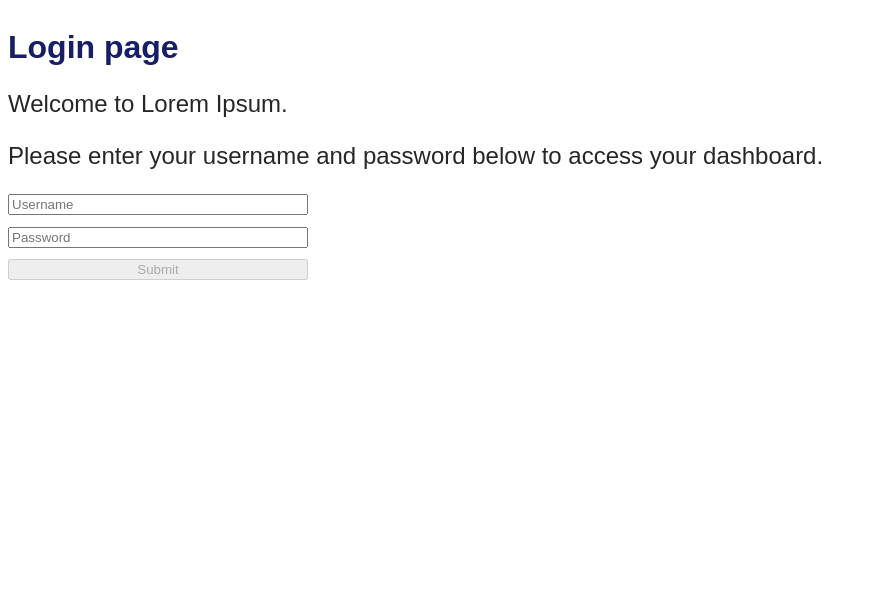
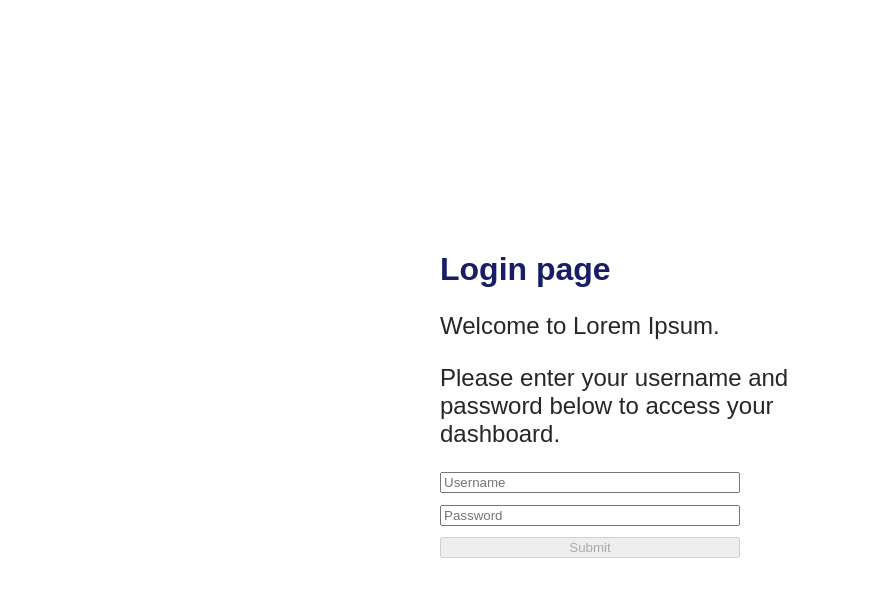
Before and after one commit to campbellgoe/app, a React (Create React App) app: page /login in a window 1280 px wide. Shown: the top 596 px of the page, without its empty margins (0-876 px from the left). Built offline with nearby package versions, Linux system fonts and the light colour scheme.

Commit message:
styling: center login page

```diff
--- a/src/pages/Dashboard/Dashboard.module.scss
+++ b/src/pages/Dashboard/Dashboard.module.scss
@@ -1,12 +1,12 @@
 .container {
   width: 1000px;
   max-width: 100vw;
+  padding: 0.5rem;
   // center children
   position: absolute;
   left: 50%;
   top:50%;
   transform: translate(-50%, -50%);
-  padding: 0.5rem;
 }
 
 .dataColumns {
--- a/src/pages/Login/Login.module.scss
+++ b/src/pages/Login/Login.module.scss
@@ -1,5 +1,14 @@
 .container {
   padding: 0.5rem;
+  // center children
+  position: absolute;
+  left: 50%;
+  top:50%;
+  transform: translate(-50%, -50%);
+
+  p {
+    max-width: 400px;
+  }
 }
 
 .loginForm {
--- a/src/pages/Login/Login.tsx
+++ b/src/pages/Login/Login.tsx
@@ -9,7 +9,6 @@
   render(){
     return (
       <div className={styles.container}>
-        <div className="centered">
         <Title>Login page</Title>
         <WelcomeMessage>
           {[
@@ -19,7 +18,6 @@
           </WelcomeMessage>
         <LoginForm className={styles.loginForm} />
       </div>
-      </div>
     )
   }
 }
```
Lines whose indentation alone changed are shown as unchanged.
